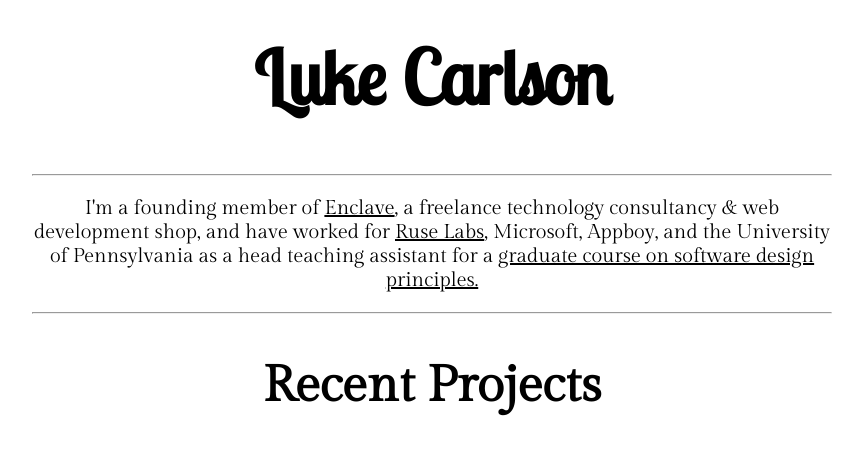
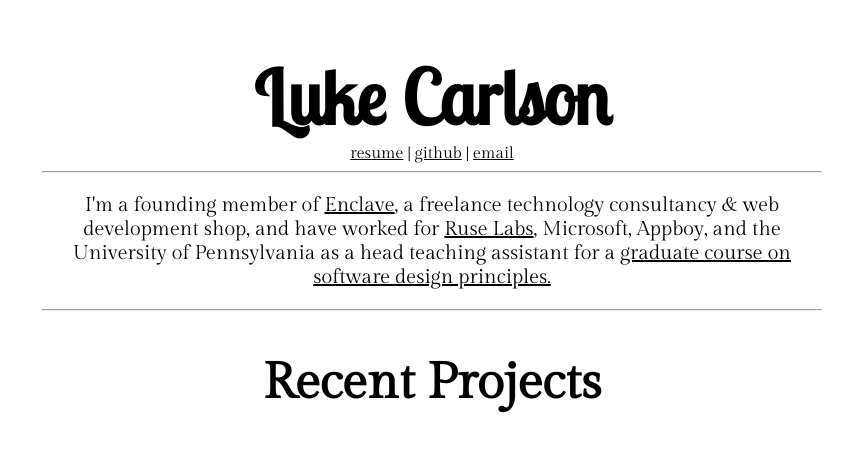
Before and after one commit to jLukeC/jlukec.github.io, a plain HTML site: page index.html in a window 1280 px wide. Shown: the top 469 px of the page, without its empty margins (208-1071 px from the left). Drawn offline with Linux system fonts and the light colour scheme.

Commit message:
links to resume & github re-added

```diff
--- a/index.html
+++ b/index.html
@@ -24,20 +24,13 @@
             text-align: center;
         }
 
-      p {
-      font-size: 20px;
-      }
-
         a {
             color: black;
         }
 
-      img {
-      max-width: 100%;
-      }
-
         h1 {
             font-size: 75px;
+            margin: 50px 0 0 0;
             font-family: 'Lobster Two', cursive;
         }
 
@@ -50,11 +43,21 @@
             font-style: italic;
         }
 
+        p {
+            font-size: 20px;
+        }
+
+        img {
+            max-width: 100%;
+        }
+
+        .intro {
+            padding: 0 10px 0 10px;
+        }
 
         .project {
             margin: 60px 0 60px 0;
         }
-
     </style>
 </head>
 
@@ -62,8 +65,10 @@
 </body>
 <div class="intro">
     <h1>Luke Carlson</h1>
+    <a href="static/resume.pdf">resume</a> | <a href="https://github.com/jLukeC">github</a> | <a href="mailto:jlukecarlson@gmail.com">email</a>
     <hr>
-<p>I'm a founding member of <a href="http://enclave.design">Enclave</a>, a freelance technology consultancy & web development shop, and have worked for <a href="http://www.newyorker.com/magazine/2015/03/30/beautiful-code">Ruse Labs</a>, Microsoft, Appboy, and the University of Pennsylvania as a head teaching assistant for a <a href="http://www.seas.upenn.edu/~cdmurphy/cis573/">graduate course on software design principles.</a></p>
+    <p>I'm a founding member of <a href="http://enclave.design">Enclave</a>, a freelance technology consultancy & web development shop, and have worked for <a href="http://www.newyorker.com/magazine/2015/03/30/beautiful-code">Ruse Labs</a>, Microsoft, Appboy,
+        and the University of Pennsylvania as a head teaching assistant for a <a href="http://www.seas.upenn.edu/~cdmurphy/cis573/">graduate course on software design principles.</a></p>
     <hr>
 
     <h2>Recent Projects</h2>
```
Lines whose indentation alone changed are shown as unchanged.
